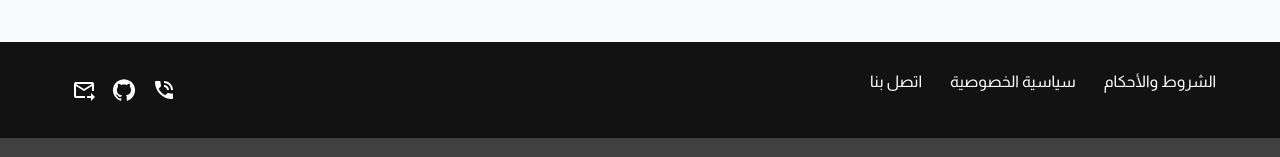
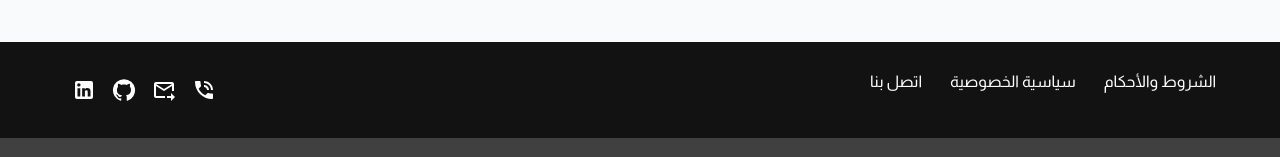
Before and after one commit to Hadeel-13/E-commerce-Website, a React (Vite) app: page / in a window 1280 px wide. Shown: the part 2205-2362 px from the top of the page. Built offline with nearby package versions, Linux system fonts and the light colour scheme.

Commit message:
e-commerce

```diff
--- a/src/Sections/Layout/Footer.jsx
+++ b/src/Sections/Layout/Footer.jsx
@@ -1,5 +1,10 @@
 import { Box, Container, IconButton, Tooltip } from "@mui/material";
-import { ForwardToInbox, GitHub, PhoneInTalk } from "@mui/icons-material";
+import {
+    ForwardToInbox,
+    GitHub,
+    PhoneInTalk,
+    LinkedIn,
+} from "@mui/icons-material";
 const titles = ["الشروط والأحكام", "سياسية الخصوصية", "اتصل بنا"];
 const socialIcons = [
     {
@@ -8,14 +13,19 @@
         icon: <PhoneInTalk />,
     },
     {
+        title: "My Email",
+        href: "mailto:mira13ha@gmail.com",
+        icon: <ForwardToInbox />,
+    },
+    {
         title: "My GitHub",
         href: "https://github.com/Hadeel-13",
         icon: <GitHub />,
     },
     {
-        title: "My Email",
-        href: "mailto:mira13ha@gmail.com",
-        icon: <ForwardToInbox />,
+        title: "My LinkedIn",
+        href: "https://www.linkedin.com/in/hadeel-i-5560851ba/",
+        icon: <LinkedIn />,
     },
 ];
 export default function Footer() {
```
